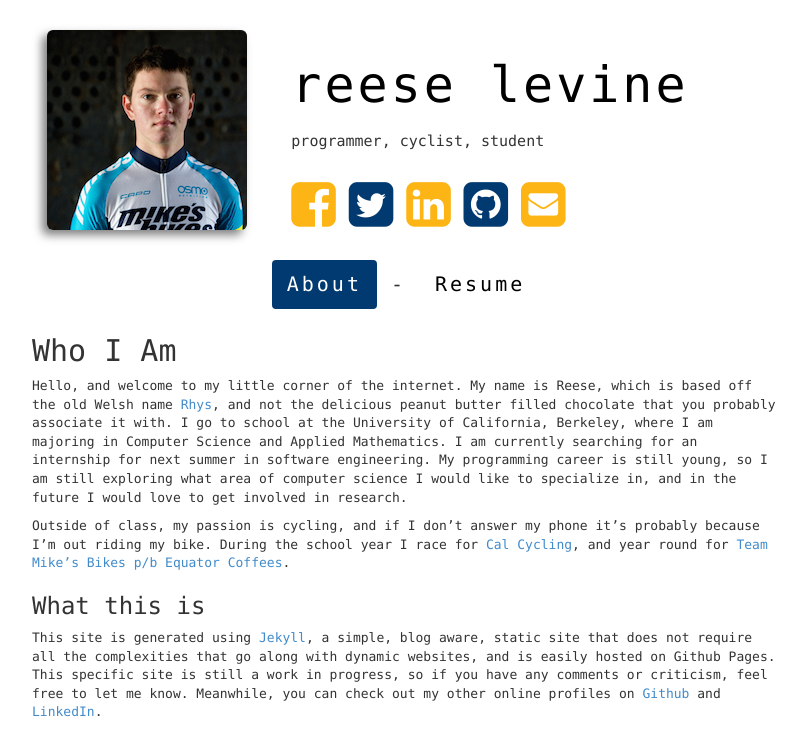
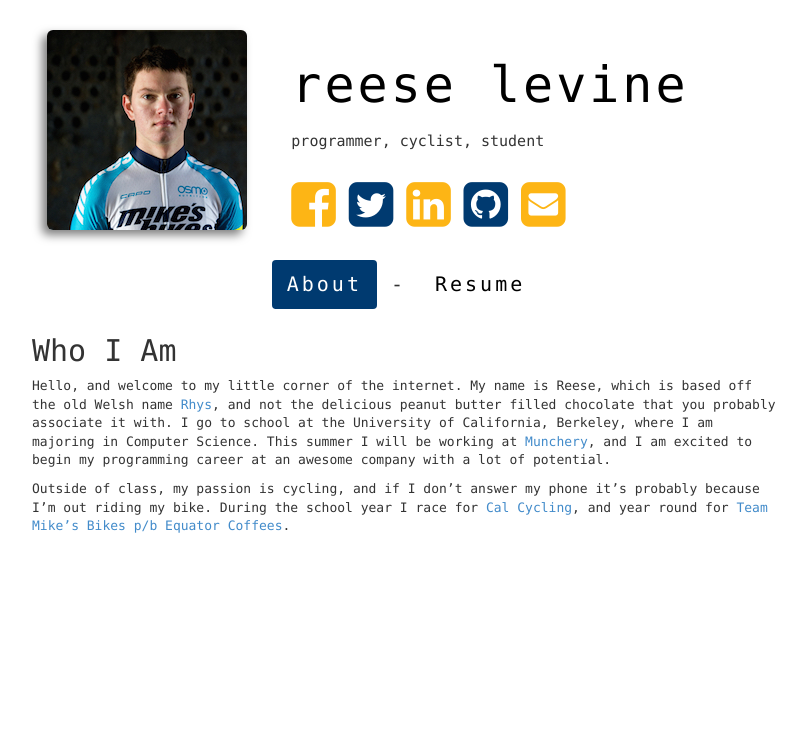
Before and after one commit to reeselevine/blog, a Jekyll site: the page built from index.md, in a window 1280 px wide. Shown: the top 756 px of the page, without its empty margins (234-1040 px from the left). Built offline with Jekyll 4.4.1, drawn with Linux system fonts in a browser that asks for light colours; nearby versions of some CDN libraries.

Commit message:
minor index updates

```diff
--- a/index.md
+++ b/index.md
@@ -6,10 +6,6 @@ active: about
 
 ## Who I Am ##
 
-Hello, and welcome to my little corner of the internet. My name is Reese, which is based off the old Welsh name [Rhys](http://www.behindthename.com/name/rhys), and not the delicious peanut butter filled chocolate that you probably associate it with. I go to school at the University of California, Berkeley, where I am majoring in Computer Science and Applied Mathematics. I am currently searching for an internship for next summer in software engineering.  My programming career is still young, so I am still exploring what area of computer science I would like to specialize in, and in the future I would love to get involved in research.
+Hello, and welcome to my little corner of the internet. My name is Reese, which is based off the old Welsh name [Rhys](http://www.behindthename.com/name/rhys), and not the delicious peanut butter filled chocolate that you probably associate it with. I go to school at the University of California, Berkeley, where I am majoring in Computer Science. This summer I will be working at [Munchery](https://munchery.com), and I am excited to begin my programming career at an awesome company with a lot of potential.
 
 Outside of class, my passion is cycling, and if I don't answer my phone it's probably because I'm out riding my bike. During the school year I race for [Cal Cycling](http://cycling.berkeley.edu), and year round for [Team Mike's Bikes p/b Equator Coffees](http://teammikesbikes.com).
-
-### What this is ###
-
-This site is generated using [Jekyll](http://jekyllrb.com/), a simple, blog aware, static site that does not require all the complexities that go along with dynamic websites, and is easily hosted on Github Pages. This specific site is still a work in progress, so if you have any comments or criticism, feel free to let me know. Meanwhile, you can check out my other online profiles on [Github](https://github.com/reeselevine) and [LinkedIn](https://www.linkedin.com/profile/view?id=63416996&trk=nav_responsive_tab_profile).
```
